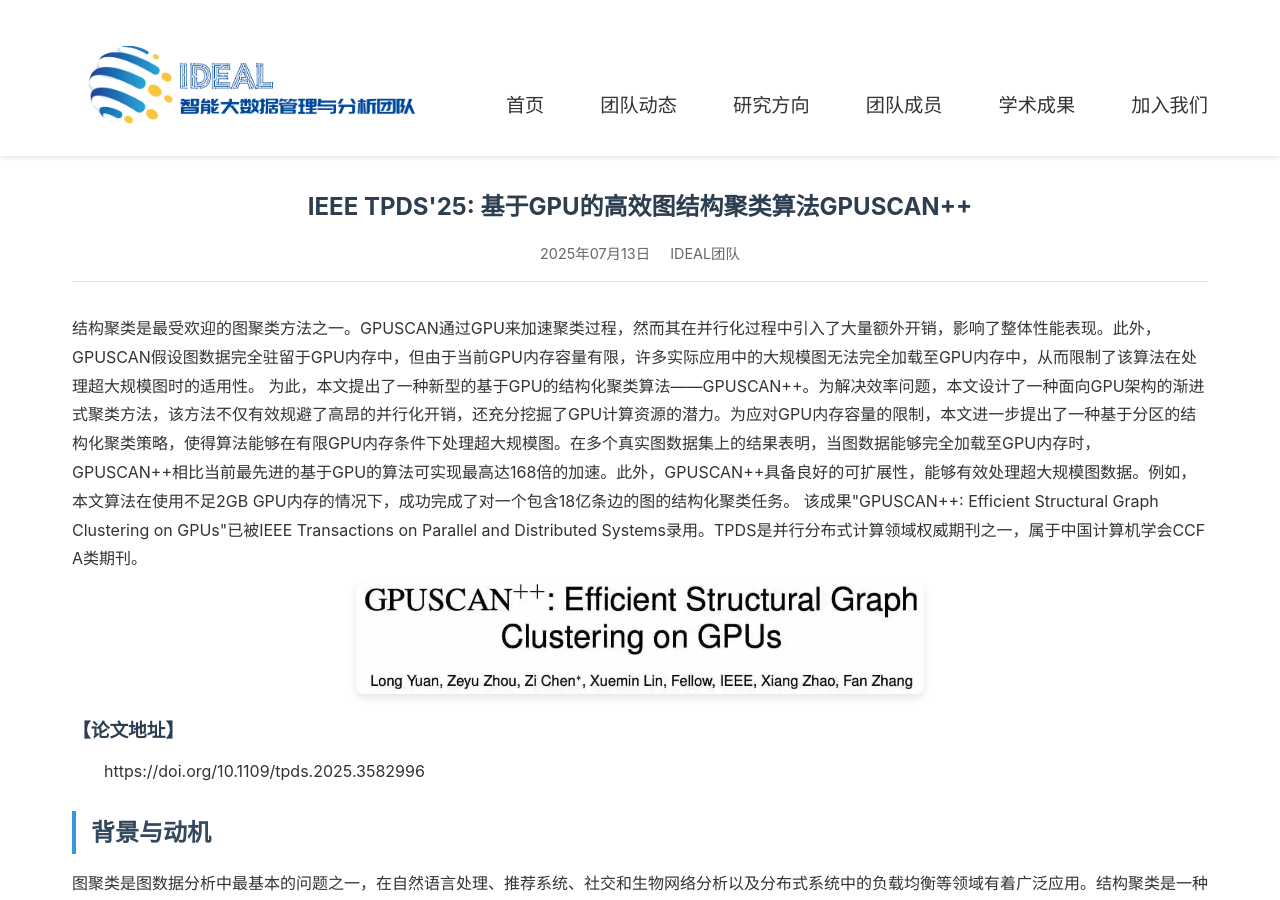
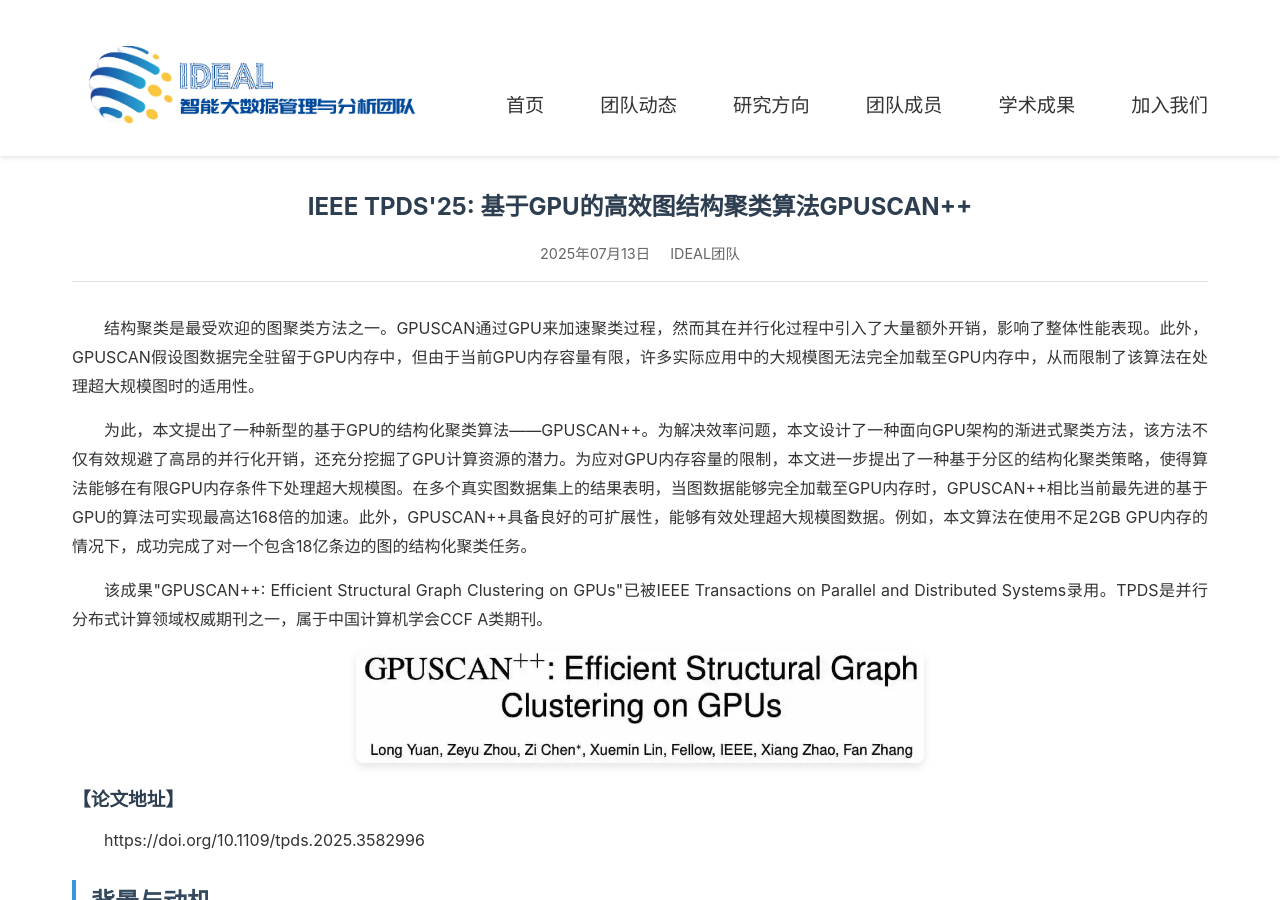
Before and after one commit to ideal-wut/ideal-wut.github.io, a Jekyll site: the page built from _posts/2025-07-13-ieee-tpds-gpuscan-plus-plus.html, in a window 1280 px wide and 900 px high. Built offline with Jekyll 4.4.1, drawn with Linux system fonts in a browser that asks for light colours.

```diff
--- a/_posts/2025-07-13-ieee-tpds-gpuscan-plus-plus.html
+++ b/_posts/2025-07-13-ieee-tpds-gpuscan-plus-plus.html
@@ -140,11 +140,11 @@ image: /assets/images/posts/gpuscan-cover.jpg
 
 <!-- <h1>IEEE TPDS'25: 基于GPU的高效图结构聚类算法GPUSCAN++</h1> -->
 
-结构聚类是最受欢迎的图聚类方法之一。GPUSCAN通过GPU来加速聚类过程，然而其在并行化过程中引入了大量额外开销，影响了整体性能表现。此外，GPUSCAN假设图数据完全驻留于GPU内存中，但由于当前GPU内存容量有限，许多实际应用中的大规模图无法完全加载至GPU内存中，从而限制了该算法在处理超大规模图时的适用性。
+<p>结构聚类是最受欢迎的图聚类方法之一。GPUSCAN通过GPU来加速聚类过程，然而其在并行化过程中引入了大量额外开销，影响了整体性能表现。此外，GPUSCAN假设图数据完全驻留于GPU内存中，但由于当前GPU内存容量有限，许多实际应用中的大规模图无法完全加载至GPU内存中，从而限制了该算法在处理超大规模图时的适用性。</p>
 
-为此，本文提出了一种新型的基于GPU的结构化聚类算法——GPUSCAN++。为解决效率问题，本文设计了一种面向GPU架构的渐进式聚类方法，该方法不仅有效规避了高昂的并行化开销，还充分挖掘了GPU计算资源的潜力。为应对GPU内存容量的限制，本文进一步提出了一种基于分区的结构化聚类策略，使得算法能够在有限GPU内存条件下处理超大规模图。在多个真实图数据集上的结果表明，当图数据能够完全加载至GPU内存时，GPUSCAN++相比当前最先进的基于GPU的算法可实现最高达168倍的加速。此外，GPUSCAN++具备良好的可扩展性，能够有效处理超大规模图数据。例如，本文算法在使用不足2GB GPU内存的情况下，成功完成了对一个包含18亿条边的图的结构化聚类任务。
+<p>为此，本文提出了一种新型的基于GPU的结构化聚类算法——GPUSCAN++。为解决效率问题，本文设计了一种面向GPU架构的渐进式聚类方法，该方法不仅有效规避了高昂的并行化开销，还充分挖掘了GPU计算资源的潜力。为应对GPU内存容量的限制，本文进一步提出了一种基于分区的结构化聚类策略，使得算法能够在有限GPU内存条件下处理超大规模图。在多个真实图数据集上的结果表明，当图数据能够完全加载至GPU内存时，GPUSCAN++相比当前最先进的基于GPU的算法可实现最高达168倍的加速。此外，GPUSCAN++具备良好的可扩展性，能够有效处理超大规模图数据。例如，本文算法在使用不足2GB GPU内存的情况下，成功完成了对一个包含18亿条边的图的结构化聚类任务。</p>
 
-该成果"GPUSCAN++: Efficient Structural Graph Clustering on GPUs"已被IEEE Transactions on Parallel and Distributed Systems录用。TPDS是并行分布式计算领域权威期刊之一，属于中国计算机学会CCF A类期刊。
+<p>该成果"GPUSCAN++: Efficient Structural Graph Clustering on GPUs"已被IEEE Transactions on Parallel and Distributed Systems录用。TPDS是并行分布式计算领域权威期刊之一，属于中国计算机学会CCF A类期刊。</p>
 
 <img src="/assets/images/posts/gpuscan-1.jpg" alt="论文信息">
 
```
